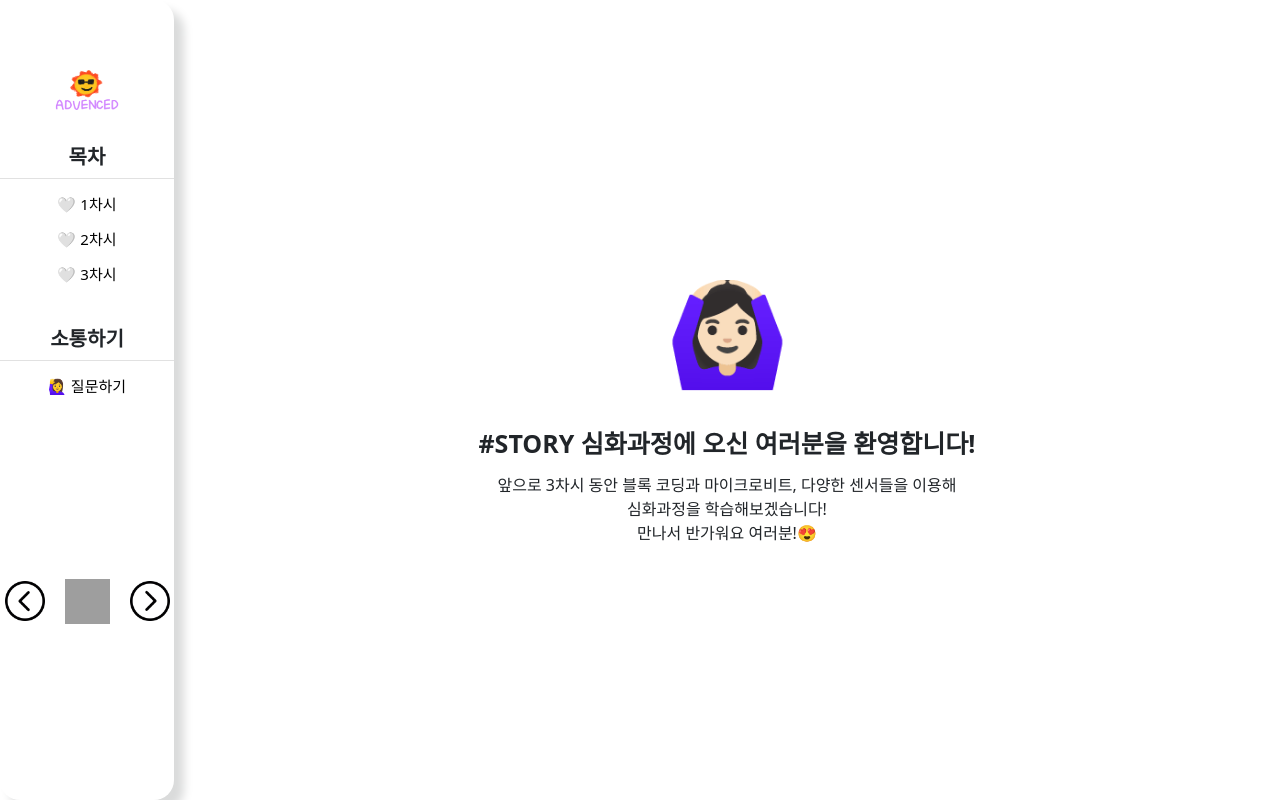
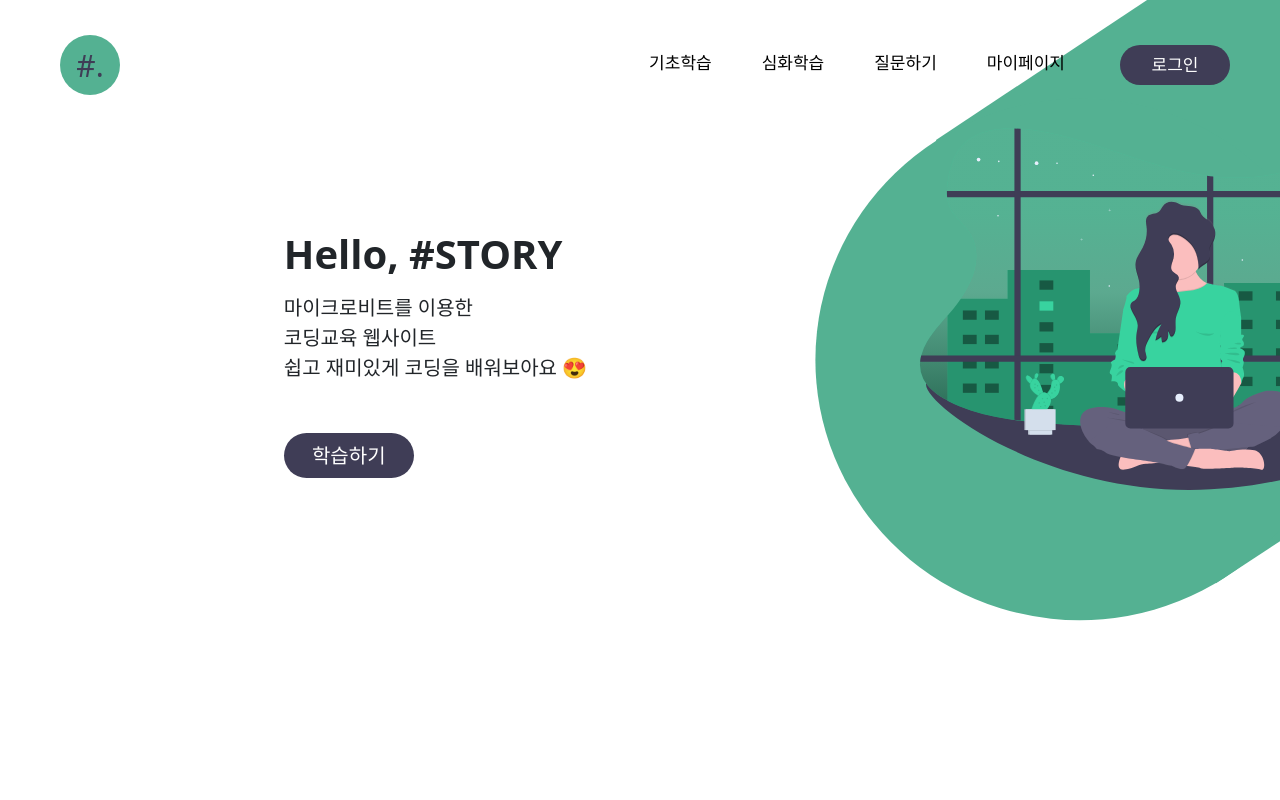
Before and after one commit to SHAP-STORY/SHAP_STORY, a React (Create React App) app in the folder front_end/: page / in a window 1280 px wide. Built offline with nearby package versions, Linux system fonts and the light colour scheme; grey boxes are pictures that could not be loaded.

Commit message:
feat: app.js 경로 수정

```diff
--- a/front_end/src/App.js
+++ b/front_end/src/App.js
@@ -25,7 +25,7 @@
     render() {
         return (
             <div className="App">
-                <Route path="/" exact component={Advanced}/>
+                <Route path="/" exact component={Home}/>
                 <Route path="/questions" component={Questions}/>
                 <Route path="/doQuestion" component={DoQuestion}/>
                 <Route path="/signIn" component={SignIn}/>
```
